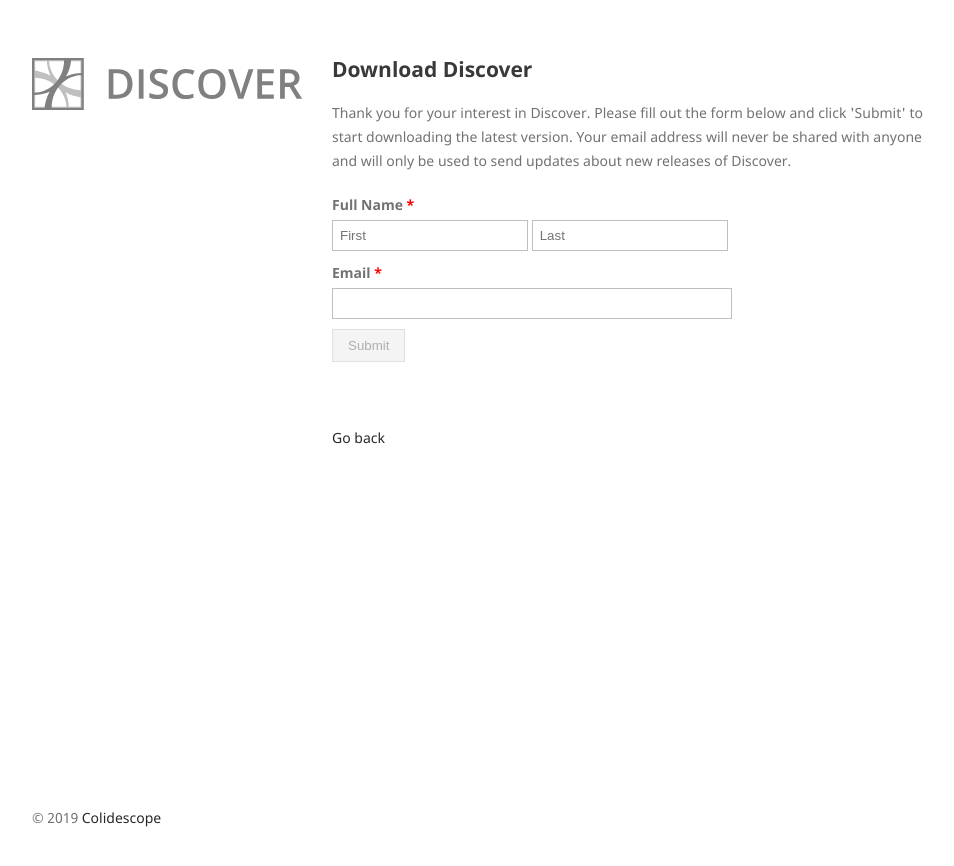
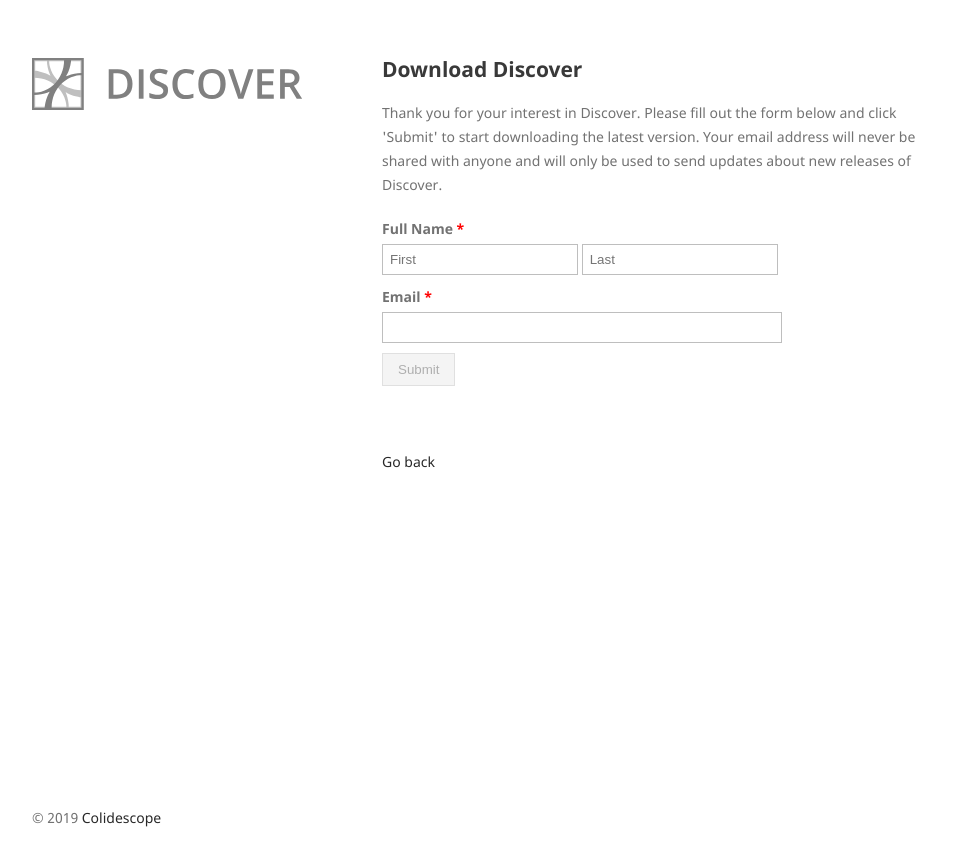
Before and after one commit to colidescope/discover, a Jekyll site: the page built from docs/download.md, in a window 1280 px wide. Shown: the top 866 px of the page, without its empty margins (158-1112 px from the left). Built offline with Jekyll 4.4.1, drawn with Linux system fonts in a browser that asks for light colours; nearby versions of some CDN libraries; our own code applies the rules of GitHub Pages for plain Markdown files.

Commit message:
Update jekyll-theme-minimal.scss

```diff
--- a/docs/_sass/jekyll-theme-minimal.scss
+++ b/docs/_sass/jekyll-theme-minimal.scss
@@ -103,8 +103,8 @@
   color:#444;
 }
 
-ol {
-
+ul {
+	padding: 0px;
 }
 
 img {
@@ -214,7 +214,7 @@
 }
 
 section {
-  width:600px;
+  width:550px;
   float:right;
   padding-bottom:50px;
 }
@@ -241,7 +241,7 @@
 @media print, screen and (max-width: 960px) {
 
   div.wrapper {
-    width:auto;
+    //width:auto;
     margin:0;
   }
 
@@ -266,7 +266,7 @@
     display:inline;
   }
 
-  header ol {
+  header ul {
     position:absolute;
     right:50px;
     top:52px;
@@ -282,7 +282,7 @@
     padding:0;
   }
 
-  header ol, header p.view {
+  header ul, header p.view {
     position:static;
   }
 
```
